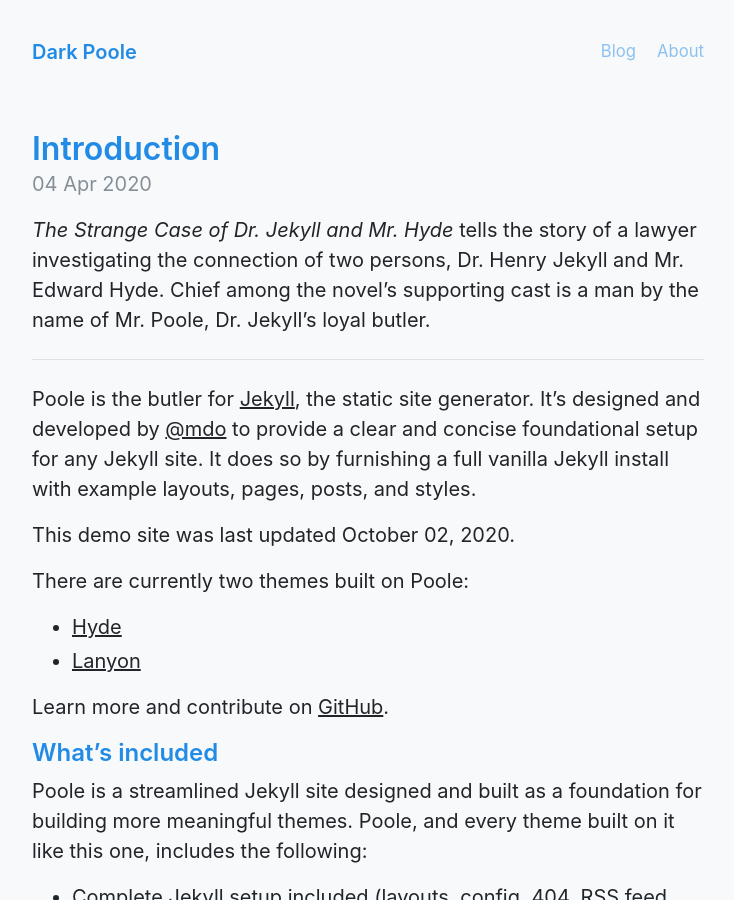
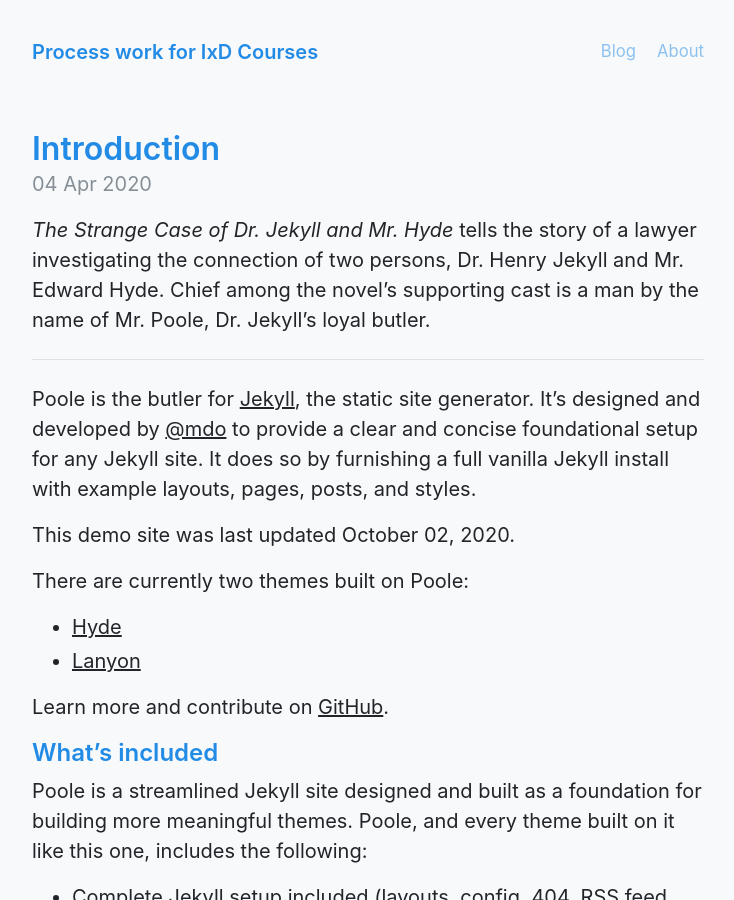
Before and after one commit to ixdwtruong/ixdwtruong.github.io, a Jekyll site: the page built from index.html, in a window 1280 px wide and 900 px high. Shown: the whole window, without its empty margins (272-1006 px from the left). Built offline with Jekyll 4.4.1, drawn with Linux system fonts in a browser that asks for light colours; the list of posts is cut into pages by our own code.

Commit message:
Update _config.yml

```diff
--- a/_config.yml
+++ b/_config.yml
@@ -1,6 +1,6 @@
 # Setup
-title: Dark Poole
-url: https://getpoole.com
+title: Process work for IxD Courses
+url: https://ixdwtruong.github.io
 paginate: 4
 baseurl: ""
 permalink: pretty
@@ -32,9 +32,9 @@
 
 # Specify the author for blog posts
 author:
-  name: Mark Otto
-  url: https://twitter.com/mdo
-  email: markdotto@gmail.com
+  name: Wilson Truong
+  url:
+  email: truonwil@sheridancollege.ca
 
 # Custom vars
 version: 3.0.0
```
